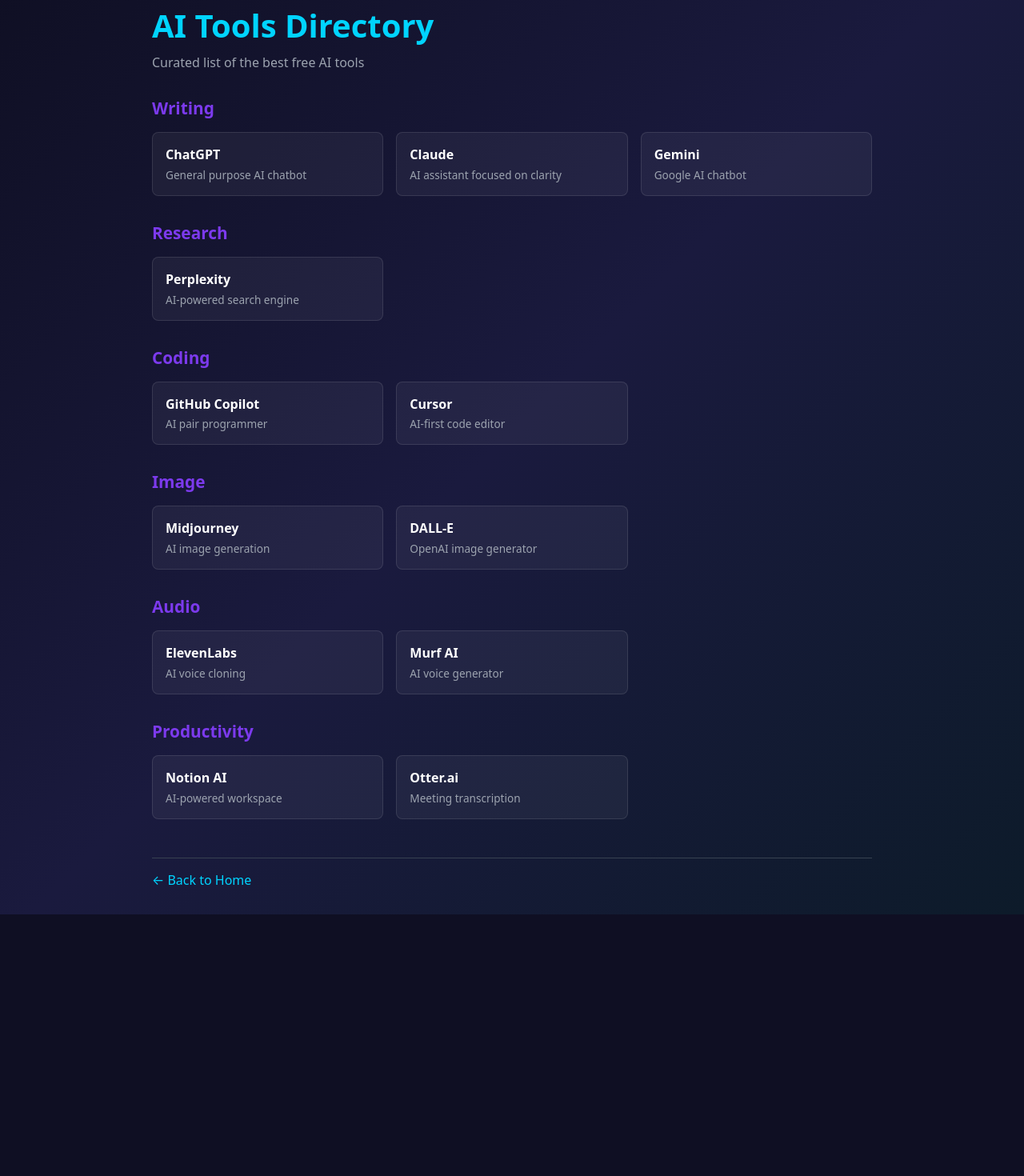
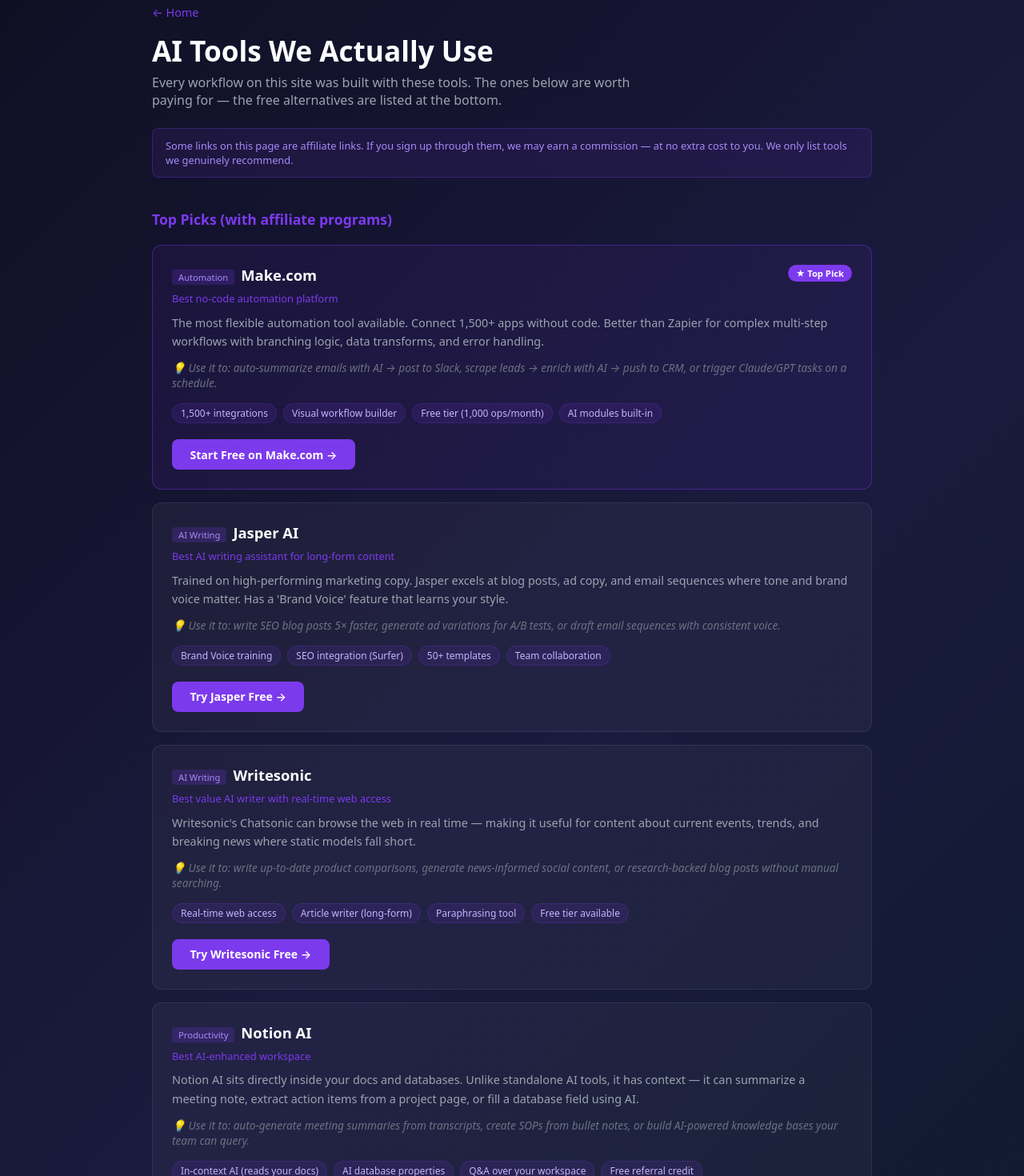
Before and after one commit to echo012726/everydayaiworkflows, a Next.js app: page /tools in a window 1280 px wide. Shown: the part 60-1530 px from the top of the page at 80% size. Before the commit the page ends 1203 px from the top, so only its background shows below. Built offline with nearby package versions, Linux system fonts and the light colour scheme.

Commit message:
Upgrade tools page with affiliate programs and real recommendations

```diff
--- a/src/app/tools/page.tsx
+++ b/src/app/tools/page.tsx
@@ -1,70 +1,232 @@
-export const metadata = {
-  title: 'AI Tools Directory - Everyday AI Workflows',
-  description: 'Discover the best free AI tools to boost your productivity. Curated list of AI tools for writing, coding, productivity, and more.',
+import type { Metadata } from "next";
+
+export const metadata: Metadata = {
+  title: "Best AI Tools for Productivity | Everyday AI Workflows",
+  description: "Curated AI tools that actually save time. Honest recommendations with real use cases — the tools we use to build the workflows on this site.",
 };
 
-const tools = [
-  { name: 'ChatGPT', category: 'Writing', url: 'https://chat.openai.com', description: 'General purpose AI chatbot' },
-  { name: 'Claude', category: 'Writing', url: 'https://claude.ai', description: 'AI assistant focused on clarity' },
-  { name: 'Gemini', category: 'Writing', url: 'https://gemini.google.com', description: 'Google AI chatbot' },
-  { name: 'Perplexity', category: 'Research', url: 'https://perplexity.ai', description: 'AI-powered search engine' },
-  { name: 'GitHub Copilot', category: 'Coding', url: 'https://github.com/features/copilot', description: 'AI pair programmer' },
-  { name: 'Cursor', category: 'Coding', url: 'https://cursor.sh', description: 'AI-first code editor' },
-  { name: 'Midjourney', category: 'Image', url: 'https://midjourney.com', description: 'AI image generation' },
-  { name: 'DALL-E', category: 'Image', url: 'https://openai.com/dall-e-3', description: 'OpenAI image generator' },
-  { name: 'ElevenLabs', category: 'Audio', url: 'https://elevenlabs.io', description: 'AI voice cloning' },
-  { name: 'Murf AI', category: 'Audio', url: 'https://murf.ai', description: 'AI voice generator' },
-  { name: 'Notion AI', category: 'Productivity', url: 'https://notion.so', description: 'AI-powered workspace' },
-  { name: 'Otter.ai', category: 'Productivity', url: 'https://otter.ai', description: 'Meeting transcription' },
+const affiliateTools = [
+  {
+    name: "Make.com",
+    category: "Automation",
+    tagline: "Best no-code automation platform",
+    description: "The most flexible automation tool available. Connect 1,500+ apps without code. Better than Zapier for complex multi-step workflows with branching logic, data transforms, and error handling.",
+    useCase: "Use it to: auto-summarize emails with AI → post to Slack, scrape leads → enrich with AI → push to CRM, or trigger Claude/GPT tasks on a schedule.",
+    features: ["1,500+ integrations", "Visual workflow builder", "Free tier (1,000 ops/month)", "AI modules built-in"],
+    cta: "Start Free on Make.com",
+    // TODO: Replace with your Make.com referral link after signing up at make.com/en/affiliate-program
+    // Format: https://www.make.com/en/register?pc=YOUR_REF_CODE
+    url: "https://make.com",
+    highlight: true,
+    commission: "20% recurring",
+  },
+  {
+    name: "Jasper AI",
+    category: "AI Writing",
+    tagline: "Best AI writing assistant for long-form content",
+    description: "Trained on high-performing marketing copy. Jasper excels at blog posts, ad copy, and email sequences where tone and brand voice matter. Has a 'Brand Voice' feature that learns your style.",
+    useCase: "Use it to: write SEO blog posts 5× faster, generate ad variations for A/B tests, or draft email sequences with consistent voice.",
+    features: ["Brand Voice training", "SEO integration (Surfer)", "50+ templates", "Team collaboration"],
+    cta: "Try Jasper Free",
+    // TODO: Replace with your Jasper affiliate link after approval at jasper.ai/affiliates
+    url: "https://jasper.ai",
+    highlight: false,
+    commission: "25% recurring",
+  },
+  {
+    name: "Writesonic",
+    category: "AI Writing",
+    tagline: "Best value AI writer with real-time web access",
+    description: "Writesonic's Chatsonic can browse the web in real time — making it useful for content about current events, trends, and breaking news where static models fall short.",
+    useCase: "Use it to: write up-to-date product comparisons, generate news-informed social content, or research-backed blog posts without manual searching.",
+    features: ["Real-time web access", "Article writer (long-form)", "Paraphrasing tool", "Free tier available"],
+    cta: "Try Writesonic Free",
+    // TODO: Replace with your Writesonic affiliate link after signing up at writesonic.com/affiliates
+    // Format: https://writesonic.com/?via=YOUR_ID
+    url: "https://writesonic.com",
+    highlight: false,
+    commission: "30% recurring",
+  },
+  {
+    name: "Notion AI",
+    category: "Productivity",
+    tagline: "Best AI-enhanced workspace",
+    description: "Notion AI sits directly inside your docs and databases. Unlike standalone AI tools, it has context — it can summarize a meeting note, extract action items from a project page, or fill a database field using AI.",
+    useCase: "Use it to: auto-generate meeting summaries from transcripts, create SOPs from bullet notes, or build AI-powered knowledge bases your team can query.",
+    features: ["In-context AI (reads your docs)", "AI database properties", "Q&A over your workspace", "Free referral credit"],
+    cta: "Get Notion",
+    // TODO: Replace with your Notion referral link (notion.so has a referral program in Account Settings)
+    url: "https://notion.so",
+    highlight: false,
+    commission: "$10 credit/referral",
+  },
 ];
 
-const categories = [...new Set(tools.map(t => t.category))];
+const freeTools = [
+  { name: "ChatGPT", category: "AI Chat", url: "https://chat.openai.com", description: "General purpose AI — best for quick tasks, brainstorming, and code" },
+  { name: "Claude", category: "AI Chat", url: "https://claude.ai", description: "Best for long documents, analysis, and nuanced writing" },
+  { name: "Perplexity", category: "Research", url: "https://perplexity.ai", description: "AI-powered search with cited sources" },
+  { name: "Gamma", category: "Presentations", url: "https://gamma.app", description: "Generate decks from a prompt in 30 seconds" },
+  { name: "Otter.ai", category: "Transcription", url: "https://otter.ai", description: "Auto-transcribe meetings with speaker labels" },
+  { name: "GitHub Copilot", category: "Coding", url: "https://github.com/features/copilot", description: "In-editor AI coding assistant" },
+  { name: "ElevenLabs", category: "Audio", url: "https://elevenlabs.io", description: "Best-in-class AI voice cloning" },
+  { name: "Midjourney", category: "Images", url: "https://midjourney.com", description: "Highest quality AI image generation" },
+];
 
-export default function Tools() {
+const disclaimer = "Some links on this page are affiliate links. If you sign up through them, we may earn a commission — at no extra cost to you. We only list tools we genuinely recommend.";
+
+export default function ToolsPage() {
   return (
     <div style={{
-      minHeight: '100vh',
-      background: 'linear-gradient(135deg, #0f0f23 0%, #1a1a3e 50%, #0d1b2a 100%)',
-      color: '#fff',
-      fontFamily: 'system-ui, -apple-system, sans-serif',
-      padding: '2rem',
+      minHeight: "100vh",
+      background: "linear-gradient(135deg, #0f0f23 0%, #1a1a3e 50%, #0d1b2a 100%)",
+      color: "#fff",
+      fontFamily: "system-ui, -apple-system, sans-serif",
+      padding: "2rem 1.5rem",
     }}>
-      <div style={{ maxWidth: '900px', margin: '0 auto', paddingTop: '2rem' }}>
-        <h1 style={{ fontSize: '2.5rem', marginBottom: '0.5rem', color: '#00d4ff' }}>AI Tools Directory</h1>
-        <p style={{ color: '#9ca3af', marginBottom: '2rem' }}>Curated list of the best free AI tools</p>
+      <div style={{ maxWidth: "900px", margin: "0 auto", paddingTop: "2rem" }}>
 
-        {categories.map(category => (
-          <div key={category} style={{ marginBottom: '2rem' }}>
-            <h2 style={{ fontSize: '1.3rem', color: '#7c3aed', marginBottom: '1rem' }}>{category}</h2>
-            <div style={{ display: 'grid', gridTemplateColumns: 'repeat(auto-fill, minmax(250px, 1fr))', gap: '1rem' }}>
-              {tools.filter(t => t.category === category).map(tool => (
+        <a href="/" style={{ color: "#7c3aed", fontSize: "0.9rem", textDecoration: "none" }}>← Home</a>
+
+        <h1 style={{ fontSize: "2.2rem", fontWeight: 700, margin: "1rem 0 0.5rem", lineHeight: 1.2 }}>
+          AI Tools We Actually Use
+        </h1>
+        <p style={{ color: "#9ca3af", marginBottom: "1.5rem", maxWidth: "600px" }}>
+          Every workflow on this site was built with these tools. The ones below are worth paying for — the free alternatives are listed at the bottom.
+        </p>
+
+        <div style={{
+          background: "rgba(124,58,237,0.1)",
+          border: "1px solid rgba(124,58,237,0.3)",
+          borderRadius: "8px",
+          padding: "0.75rem 1rem",
+          fontSize: "0.8rem",
+          color: "#a78bfa",
+          marginBottom: "2.5rem",
+        }}>
+          {disclaimer}
+        </div>
+
+        <h2 style={{ fontSize: "1.1rem", color: "#7c3aed", marginBottom: "1.25rem", fontWeight: 600 }}>
+          Top Picks (with affiliate programs)
+        </h2>
+
+        <div style={{ display: "flex", flexDirection: "column", gap: "1rem", marginBottom: "3rem" }}>
+          {affiliateTools.map((tool) => (
+            <div key={tool.name} style={{
+              background: tool.highlight ? "rgba(124,58,237,0.08)" : "rgba(255,255,255,0.04)",
+              border: tool.highlight ? "1px solid rgba(124,58,237,0.4)" : "1px solid rgba(255,255,255,0.08)",
+              borderRadius: "12px",
+              padding: "1.5rem",
+            }}>
+              <div style={{ display: "flex", alignItems: "flex-start", justifyContent: "space-between", flexWrap: "wrap", gap: "8px", marginBottom: "0.5rem" }}>
+                <div>
+                  <span style={{
+                    fontSize: "0.7rem",
+                    background: "rgba(124,58,237,0.2)",
+                    color: "#a78bfa",
+                    padding: "2px 8px",
+                    borderRadius: "4px",
+                    marginRight: "8px",
+                  }}>
+                    {tool.category}
+                  </span>
+                  <h3 style={{ display: "inline", fontSize: "1.15rem", fontWeight: 600 }}>{tool.name}</h3>
+                </div>
+                {tool.highlight && (
+                  <span style={{
+                    fontSize: "0.7rem",
+                    background: "#7c3aed",
+                    color: "#fff",
+                    padding: "3px 10px",
+                    borderRadius: "20px",
+                    fontWeight: 600,
+                  }}>
+                    ★ Top Pick
+                  </span>
+                )}
+              </div>
+              <p style={{ fontSize: "0.8rem", color: "#7c3aed", marginBottom: "0.6rem", fontWeight: 500 }}>
+                {tool.tagline}
+              </p>
+              <p style={{ color: "#9ca3af", fontSize: "0.9rem", marginBottom: "0.75rem", lineHeight: 1.6 }}>
+                {tool.description}
+              </p>
+              <p style={{ color: "#6b7280", fontSize: "0.85rem", marginBottom: "1rem", fontStyle: "italic" }}>
+                💡 {tool.useCase}
+              </p>
+              <div style={{ display: "flex", flexWrap: "wrap", gap: "0.5rem", marginBottom: "1.25rem" }}>
+                {tool.features.map((f) => (
+                  <span key={f} style={{
+                    background: "rgba(124,58,237,0.12)",
+                    color: "#c4b5fd",
+                    fontSize: "0.75rem",
+                    padding: "3px 10px",
+                    borderRadius: "20px",
+                    border: "1px solid rgba(124,58,237,0.2)",
+                  }}>
+                    {f}
+                  </span>
+                ))}
+              </div>
+              <a
+                href={tool.url}
+                target="_blank"
+                rel="noopener sponsored"
+                style={{
+                  display: "inline-block",
+                  background: "#7c3aed",
+                  color: "#fff",
+                  padding: "0.6rem 1.4rem",
+                  borderRadius: "8px",
+                  textDecoration: "none",
+                  fontSize: "0.88rem",
+                  fontWeight: 600,
+                }}
+              >
+                {tool.cta} →
+              </a>
+            </div>
+          ))}
+        </div>
+
+        <h2 style={{ fontSize: "1.1rem", color: "#6b7280", marginBottom: "1rem", fontWeight: 600 }}>
+          Free Tools Worth Bookmarking
+        </h2>
+
+        <div style={{ display: "grid", gridTemplateColumns: "repeat(auto-fill, minmax(200px, 1fr))", gap: "0.75rem", marginBottom: "3rem" }}>
+          {freeTools.map((tool) => (
             <a
               key={tool.name}
               href={tool.url}
               target="_blank"
               rel="noopener noreferrer"
               style={{
-                    display: 'block',
-                    background: 'rgba(255,255,255,0.05)',
-                    padding: '1rem',
-                    borderRadius: '8px',
-                    border: '1px solid rgba(255,255,255,0.1)',
-                    textDecoration: 'none',
-                    color: '#fff',
-                    transition: 'transform 0.2s',
+                display: "block",
+                background: "rgba(255,255,255,0.03)",
+                border: "1px solid rgba(255,255,255,0.08)",
+                borderRadius: "8px",
+                padding: "1rem",
+                textDecoration: "none",
+                color: "#fff",
               }}
             >
-                  <h3 style={{ fontSize: '1rem', marginBottom: '0.3rem' }}>{tool.name}</h3>
-                  <p style={{ fontSize: '0.85rem', color: '#9ca3af', margin: 0 }}>{tool.description}</p>
+              <div style={{ fontSize: "0.7rem", color: "#6b7280", marginBottom: "4px" }}>{tool.category}</div>
+              <div style={{ fontWeight: 600, marginBottom: "4px", fontSize: "0.95rem" }}>{tool.name}</div>
+              <div style={{ fontSize: "0.8rem", color: "#6b7280", lineHeight: 1.4 }}>{tool.description}</div>
             </a>
           ))}
         </div>
-          </div>
-        ))}
 
-        <div style={{ marginTop: '3rem', paddingTop: '1rem', borderTop: '1px solid #374151' }}>
-          <a href="/" style={{ color: '#00d4ff', textDecoration: 'none' }}>← Back to Home</a>
-        </div>
+        <footer style={{
+          borderTop: "1px solid rgba(255,255,255,0.08)",
+          paddingTop: "1.5rem",
+          textAlign: "center",
+          color: "#374151",
+          fontSize: "0.8rem",
+        }}>
+          <a href="/" style={{ color: "#7c3aed", textDecoration: "none" }}>← Back to Everyday AI Workflows</a>
+        </footer>
       </div>
     </div>
   );
```
Lines whose indentation alone changed are shown as unchanged.
